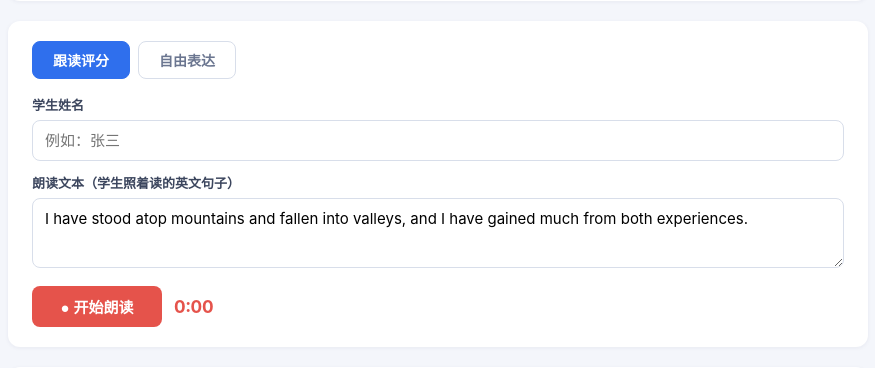
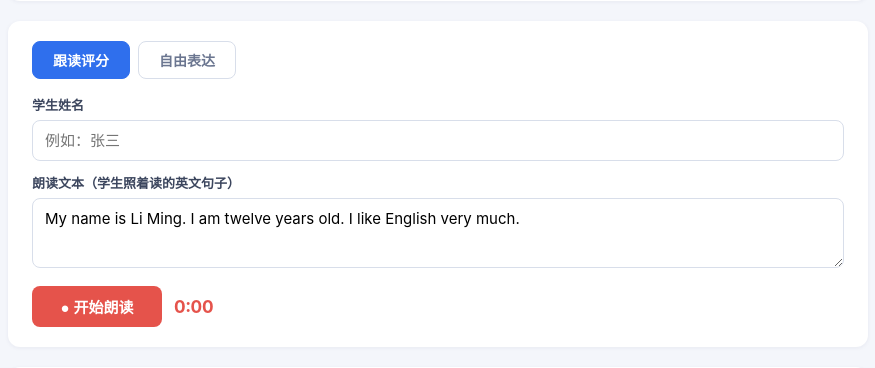
Before and after one commit to rudabao/english-speaking-app, a Flask app: page / in a window 1280 px wide. Shown: the part 479-847 px from the top of the page, without its empty margins (202-1077 px from the left). Run offline with Flask 3, Linux system fonts and the light colour scheme; data that the repository does not hold is empty.

Commit message:
Simplify default reading text for junior high school students

```diff
--- a/templates/index.html
+++ b/templates/index.html
@@ -124,7 +124,7 @@
 
     <div id="readFields">
       <label>朗读文本（学生照着读的英文句子）</label>
-      <textarea id="text">I have stood atop mountains and fallen into valleys, and I have gained much from both experiences.</textarea>
+      <textarea id="text">My name is Li Ming. I am twelve years old. I like English very much.</textarea>
     </div>
     <div id="freeFields" style="display:none;">
       <label>表达主题 / 要求（选填，帮助 AI 理解评分上下文）</label>
```
